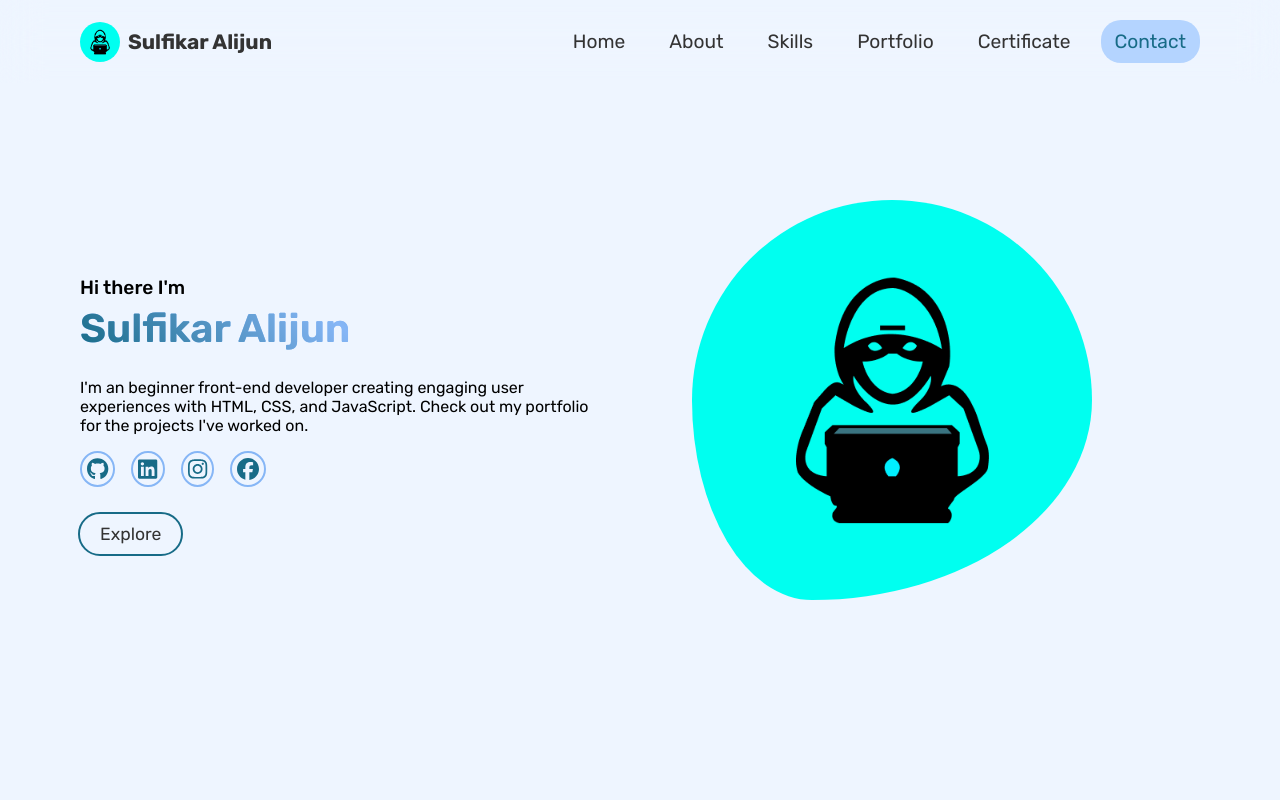
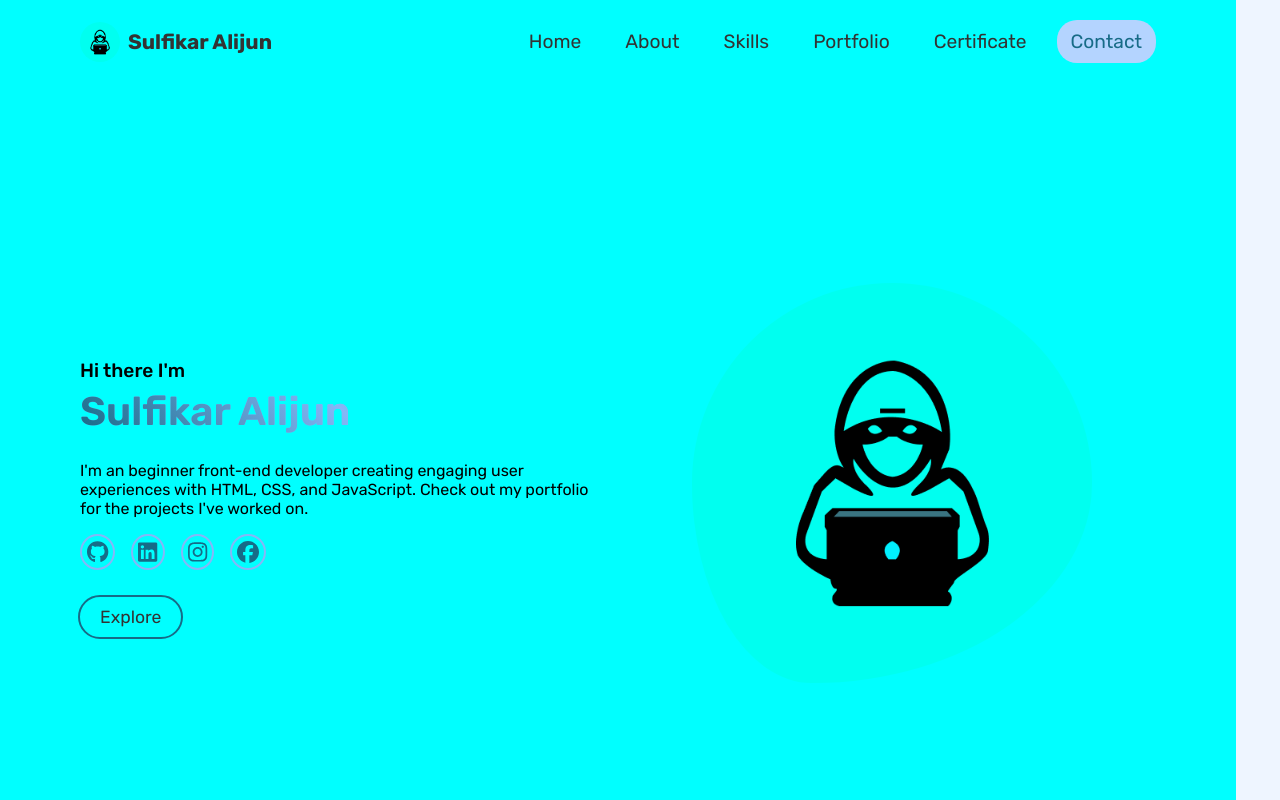
Before and after one commit to sulfikaralijun/Vue-Portfolio, a Vue app: page / in a window 1280 px wide. Shown: the top 800 px of the page. Built offline with nearby package versions, Linux system fonts and the light colour scheme.

Commit message:
update App.vue and style.css

```diff
--- a/src/App.vue
+++ b/src/App.vue
@@ -6,16 +6,12 @@ import SkillsPageVue from './components/SkillsPage.vue';
 </script>
 
 <template>
-  <div class="container">
-    <NavBarVue style="position: fixed; top: 0;, left: 0;"/>
+    <NavBarVue />
     <HomePage/>
     <AboutPageVue/>
     <SkillsPageVue/>
-  </div>
 </template>
 
 <style scoped>
-.container {
-  width: 100%;
-}
+
 </style>
--- a/src/style.css
+++ b/src/style.css
@@ -12,6 +12,7 @@ body {
 }
 #app {
   max-width: 1236px;
+  background-color: aqua;
   /* width: 1236px; */
 }
 :root{
```
